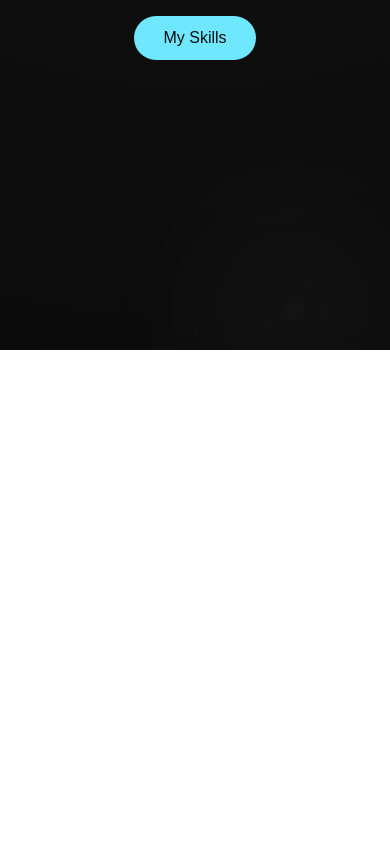
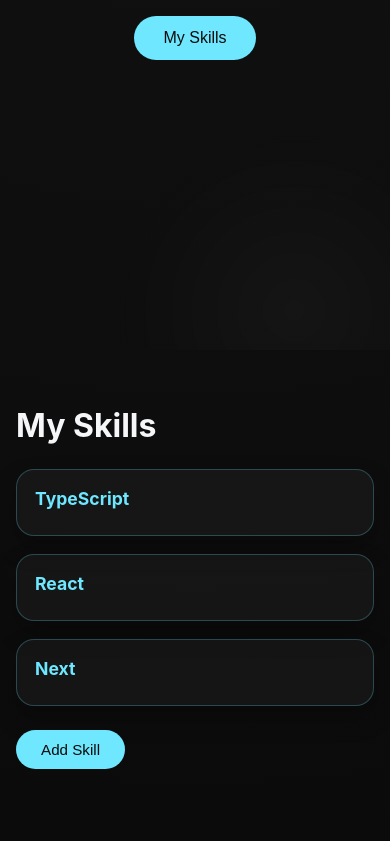
Before and after one commit to abr-ya/html-ai-promo, a plain HTML site: page index.html in a window 390 px wide. Shown: the part 494-1335 px from the top of the page. Before the commit the page ends 844 px from the top, so only its background shows below. Drawn offline with Linux system fonts and the light colour scheme.

Commit message:
feat: Add skills section

```diff
--- a/index.html
+++ b/index.html
@@ -25,6 +25,15 @@
         <button class="hero-cta" type="button">My Skills</button>
       </div>
     </main>
+    <section class="skills" id="skills">
+      <div class="skills-inner">
+        <h2>My Skills</h2>
+        <div id="skills-grid"></div>
+        <button class="skills-add" id="add-skill" type="button">
+          Add Skill
+        </button>
+      </div>
+    </section>
     <script src="script.js"></script>
   </body>
 </html>
--- a/script.js
+++ b/script.js
@@ -1,5 +1,142 @@
 document.addEventListener("DOMContentLoaded", () => {
   document.body.classList.add("is-loaded");
+
+  const skillsGrid = document.querySelector("#skills-grid");
+  const addSkillButton = document.querySelector("#add-skill");
+  const skillsSection = document.querySelector("#skills");
+  const heroButton = document.querySelector(".hero-cta");
+
+  const storageKey = "skillsData";
+  const skills = [];
+
+  const saveSkills = () => {
+    localStorage.setItem(storageKey, JSON.stringify(skills));
+  };
+
+  const defaultSkills = [
+    {
+      title: "TypeScript",
+      description: "Typed JavaScript for safer, scalable frontend codebases.",
+    },
+    {
+      title: "React",
+      description: "Component-driven UI development with reusable stateful views.",
+    },
+    {
+      title: "Next",
+      description: "Hybrid rendering, routing, and performance for production apps.",
+    },
+  ];
+
+  const loadSkills = () => {
+    const raw = localStorage.getItem(storageKey);
+
+    if (!raw) {
+      return;
+    }
+
+    try {
+      const storedSkills = JSON.parse(raw);
+
+      if (Array.isArray(storedSkills)) {
+        skills.push(
+          ...storedSkills.filter(
+            (skill) => skill && skill.title && skill.description
+          )
+        );
+      }
+    } catch (error) {
+      console.warn("Failed to parse stored skills.", error);
+    }
+  };
+
+  const createSkillCard = (skill) => {
+    const card = document.createElement("article");
+    card.className = "skill-card";
+    card.setAttribute("tabindex", "0");
+
+    const title = document.createElement("h3");
+    title.textContent = skill.title;
+
+    const description = document.createElement("p");
+    description.textContent = skill.description;
+
+    card.append(title, description);
+
+    const toggleCard = () => {
+      card.classList.toggle("is-expanded");
+    };
+
+    card.addEventListener("click", toggleCard);
+    card.addEventListener("keydown", (event) => {
+      if (event.key === "Enter" || event.key === " ") {
+        event.preventDefault();
+        toggleCard();
+      }
+    });
+
+    return card;
+  };
+
+  const renderSkills = () => {
+    if (!skillsGrid) {
+      return;
+    }
+
+    skillsGrid.innerHTML = "";
+
+    skills.forEach((skill) => {
+      skillsGrid.append(createSkillCard(skill));
+    });
+  };
+
+  const addSkill = () => {
+    const title = window.prompt("Skill title:");
+
+    if (!title) {
+      return;
+    }
+
+    const description = window.prompt("Skill description:");
+
+    if (!description) {
+      return;
+    }
+
+    const trimmedTitle = title.trim();
+    const trimmedDescription = description.trim();
+
+    if (!trimmedTitle || !trimmedDescription) {
+      return;
+    }
+
+    skills.push({
+      title: trimmedTitle,
+      description: trimmedDescription,
+    });
+
+    saveSkills();
+    renderSkills();
+  };
+
+  if (addSkillButton) {
+    addSkillButton.addEventListener("click", addSkill);
+  }
+
+  if (heroButton && skillsSection) {
+    heroButton.addEventListener("click", () => {
+      skillsSection.scrollIntoView({ behavior: "smooth" });
+    });
+  }
+
+  loadSkills();
+
+  if (skills.length === 0) {
+    skills.push(...defaultSkills);
+    saveSkills();
+  }
+
+  renderSkills();
 
   const prefersReducedMotion = window.matchMedia(
     "(prefers-reduced-motion: reduce)"
--- a/styles.css
+++ b/styles.css
@@ -193,6 +193,93 @@
   outline-offset: 4px;
 }
 
+.skills {
+  padding: 72px 20px 90px;
+}
+
+.skills-inner {
+  max-width: 960px;
+  margin: 0 auto;
+  display: flex;
+  flex-direction: column;
+  gap: 24px;
+}
+
+.skills h2 {
+  margin: 0;
+  font-size: clamp(2rem, 3vw, 2.6rem);
+}
+
+#skills-grid {
+  display: grid;
+  grid-template-columns: repeat(auto-fit, minmax(220px, 1fr));
+  gap: 18px;
+}
+
+.skill-card {
+  border-radius: 18px;
+  padding: 18px 18px 16px;
+  background: rgba(255, 255, 255, 0.04);
+  border: 1px solid rgba(110, 231, 255, 0.25);
+  box-shadow: 0 12px 24px rgba(0, 0, 0, 0.25);
+  cursor: pointer;
+  transition: transform 200ms ease, box-shadow 200ms ease, border 200ms ease;
+}
+
+.skill-card:hover {
+  transform: translateY(-2px);
+  border-color: rgba(110, 231, 255, 0.55);
+  box-shadow: 0 16px 30px rgba(0, 0, 0, 0.35);
+}
+
+.skill-card:focus-visible {
+  outline: 2px solid var(--accent);
+  outline-offset: 4px;
+}
+
+.skill-card h3 {
+  margin: 0;
+  font-size: 1.1rem;
+  color: var(--accent);
+}
+
+.skill-card p {
+  margin: 10px 0 0;
+  color: var(--text-secondary);
+  line-height: 1.5;
+  max-height: 0;
+  opacity: 0;
+  overflow: hidden;
+  transition: max-height 250ms ease, opacity 250ms ease;
+}
+
+.skill-card.is-expanded p {
+  max-height: 180px;
+  opacity: 1;
+}
+
+.skills-add {
+  align-self: flex-start;
+  border: 1px solid transparent;
+  border-radius: 999px;
+  padding: 10px 24px;
+  font-size: 0.95rem;
+  color: #0b0b0b;
+  background: var(--accent);
+  cursor: pointer;
+  transition: transform 200ms ease, box-shadow 200ms ease;
+}
+
+.skills-add:hover {
+  transform: translateY(-1px);
+  box-shadow: 0 8px 24px rgba(110, 231, 255, 0.18);
+}
+
+.skills-add:focus-visible {
+  outline: 2px solid var(--accent);
+  outline-offset: 4px;
+}
+
 @keyframes float {
   0%,
   100% {
@@ -241,4 +328,8 @@
   .hero-bio {
     font-size: 1rem;
   }
+
+  .skills {
+    padding: 56px 16px 72px;
+  }
 }
```
